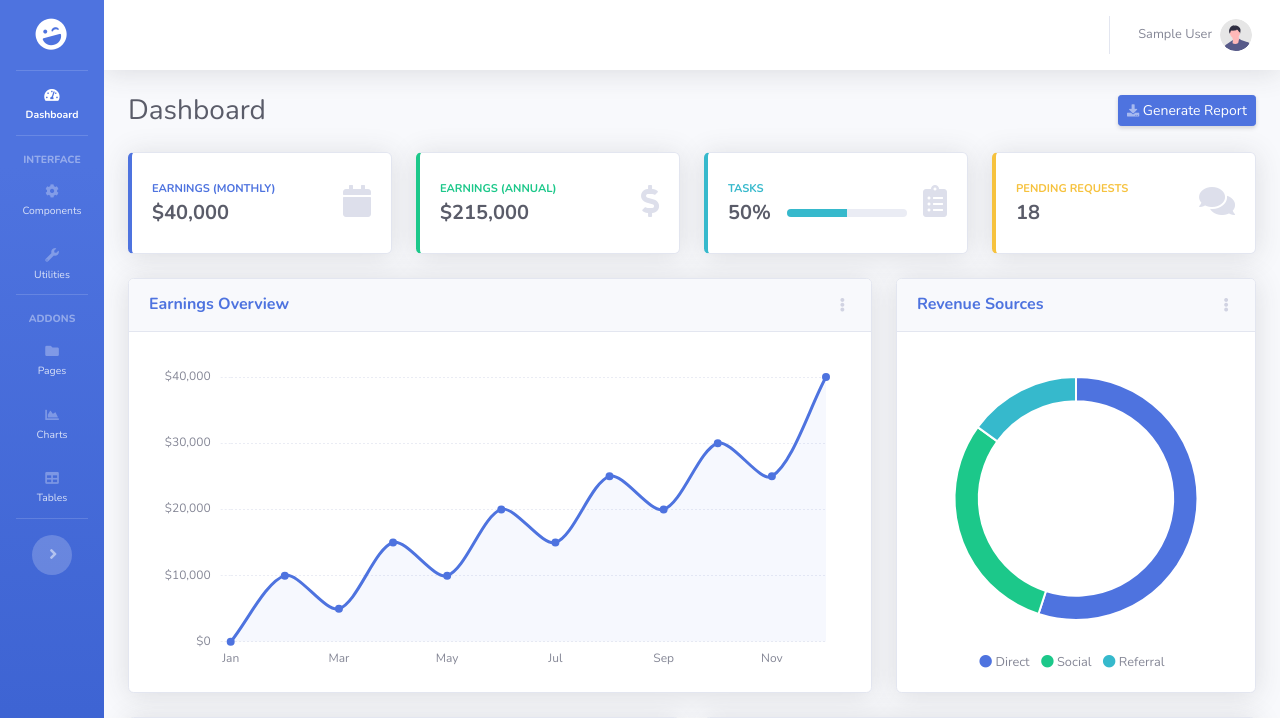
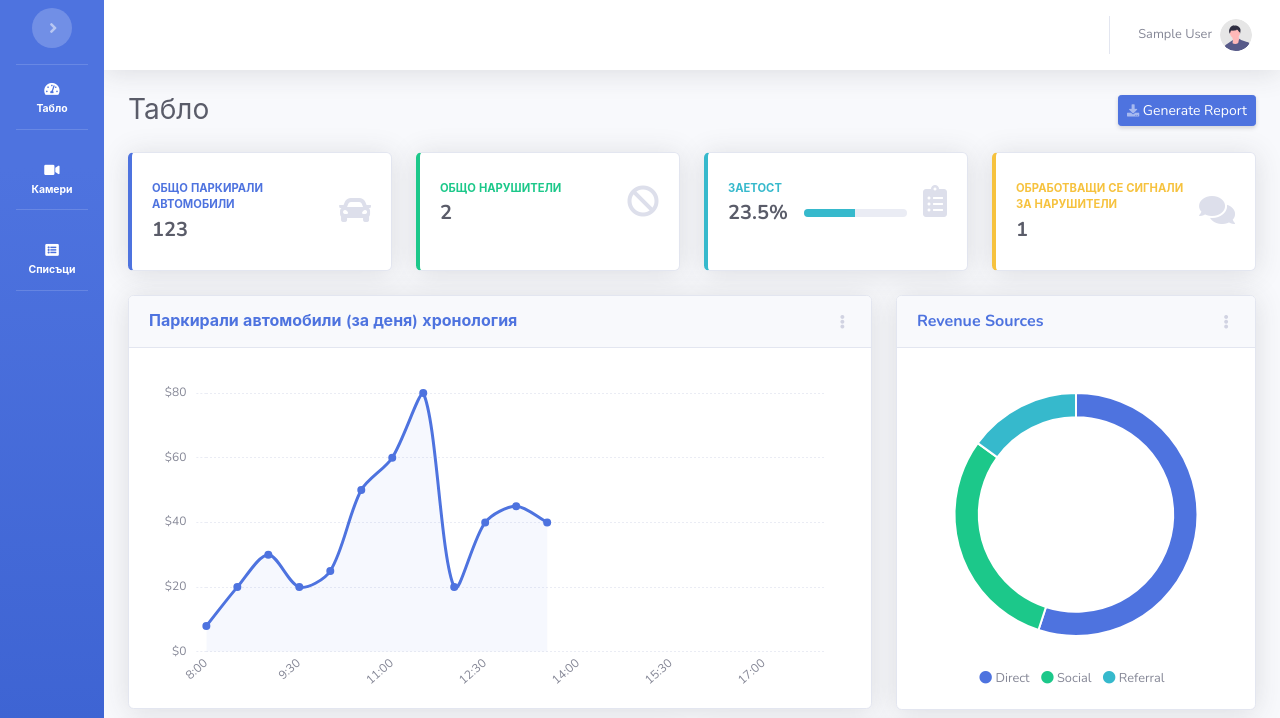
Before and after one commit to k0s3r40/parkit_refactored, a Django app: page / in a window 1280 px wide. Shown: the top 718 px of the page. Run offline with Django 4.2, Linux system fonts and the light colour scheme; the visitor is signed in with stand-in values (Sample User, id 1); some libraries are stand-ins or nearby versions.

Commit message:
WIP dashboard

```diff
--- a/dashboard/static/js/demo/chart-area-demo.js
+++ b/dashboard/static/js/demo/chart-area-demo.js
@@ -11,7 +11,7 @@ function number_format(number, decimals, dec_point, thousands_sep) {
         sep = (typeof thousands_sep === 'undefined') ? ',' : thousands_sep,
         dec = (typeof dec_point === 'undefined') ? '.' : dec_point,
         s = '',
-    toFixedFix = function(n, prec) {
+        toFixedFix = function (n, prec) {
             var k = Math.pow(10, prec);
             return '' + Math.round(n * k) / k;
         };
@@ -32,7 +32,7 @@ var ctx = document.getElementById("myAreaChart");
 var myLineChart = new Chart(ctx, {
     type: 'line',
     data: {
-    labels: ["Jan", "Feb", "Mar", "Apr", "May", "Jun", "Jul", "Aug", "Sep", "Oct", "Nov", "Dec"],
+        labels: ["8:00", "8:30", "9:00", "9:30", "10:00", "10:30", "11:00", "11:30", "12:00", "12:30", "13:00", "13:30", "14:00", "14:30", "15:00", "15:30", "16:00", "16:30", "17:00", "17:30", "18:00",],
         datasets: [{
             label: "Earnings",
             lineTension: 0.3,
@@ -46,7 +46,7 @@ var myLineChart = new Chart(ctx, {
             pointHoverBorderColor: "rgba(78, 115, 223, 1)",
             pointHitRadius: 10,
             pointBorderWidth: 2,
-      data: [0, 10000, 5000, 15000, 10000, 20000, 15000, 25000, 20000, 30000, 25000, 40000],
+            data: [8, 20, 30, 20, 25, 50, 60, 80, 20, 40, 45, 40],
         }],
     },
     options: {
@@ -77,7 +77,7 @@ var myLineChart = new Chart(ctx, {
                     maxTicksLimit: 5,
                     padding: 10,
                     // Include a dollar sign in the ticks
-          callback: function(value, index, values) {
+                    callback: function (value, index, values) {
                         return '$' + number_format(value);
                     }
                 },
@@ -108,7 +108,7 @@ var myLineChart = new Chart(ctx, {
             mode: 'index',
             caretPadding: 10,
             callbacks: {
-        label: function(tooltipItem, chart) {
+                label: function (tooltipItem, chart) {
                     var datasetLabel = chart.datasets[tooltipItem.datasetIndex].label || '';
                     return datasetLabel + ': $' + number_format(tooltipItem.yLabel);
                 }
--- a/dashboard/templates/index.html
+++ b/dashboard/templates/index.html
@@ -10,7 +10,7 @@
     <meta name="description" content="">
     <meta name="author" content="">
 
-    <title>SB Admin 2 - Dashboard</title>
+    <title>ParkIt Dashboard</title>
 
     <!-- Custom fonts for this template-->
     <link href="{% static 'vendor/fontawesome-free/css/all.min.css' %}" rel="stylesheet" type="text/css">
@@ -32,118 +32,36 @@
     <ul class="navbar-nav bg-gradient-primary sidebar sidebar-dark accordion toggled" id="accordionSidebar">
 
         <!-- Sidebar - Brand -->
-        <a class="sidebar-brand d-flex align-items-center justify-content-center" href="/">
-            <div class="sidebar-brand-icon rotate-n-15">
-                <i class="fas fa-laugh-wink"></i>
-            </div>
-            <div class="sidebar-brand-text mx-3">SB Admin <sup>2</sup></div>
-        </a>
+        <div class="text-center mt-2 d-none d-md-inline">
+            <button class="rounded-circle border-0" id="sidebarToggle"></button>
+        </div>
 
         <!-- Divider -->
         <hr class="sidebar-divider my-0">
 
         <!-- Nav Item - Dashboard -->
         <li class="nav-item active">
-            <a class="nav-link" href="index.html">
+            <a class="nav-link" href="/">
                 <i class="fas fa-fw fa-tachometer-alt"></i>
-                <span>Dashboard</span></a>
+                <span>Табло</span></a>
         </li>
 
         <!-- Divider -->
         <hr class="sidebar-divider">
-
-        <!-- Heading -->
-        <div class="sidebar-heading">
-            Interface
-        </div>
-
-        <!-- Nav Item - Pages Collapse Menu -->
-        <li class="nav-item">
-            <a class="nav-link collapsed" href="#" data-toggle="collapse" data-target="#collapseTwo"
-               aria-expanded="true" aria-controls="collapseTwo">
-                <i class="fas fa-fw fa-cog"></i>
-                <span>Components</span>
-            </a>
-            <div id="collapseTwo" class="collapse" aria-labelledby="headingTwo" data-parent="#accordionSidebar">
-                <div class="bg-white py-2 collapse-inner rounded">
-                    <h6 class="collapse-header">Custom Components:</h6>
-                    <a class="collapse-item" href="buttons.html">Buttons</a>
-                    <a class="collapse-item" href="cards.html">Cards</a>
-                </div>
-            </div>
+        <li class="nav-item active">
+            <a class="nav-link" href="/">
+                <i class="fas fa-fw fa-video"></i>
+                <span>Камери</span></a>
+        </li>
+        <hr class="sidebar-divider">
+        <li class="nav-item active">
+            <a class="nav-link" href="/">
+                <i class="fas fa-fw fa-list-alt"></i>
+                <span>Списъци</span></a>
         </li>
 
-        <!-- Nav Item - Utilities Collapse Menu -->
-        <li class="nav-item">
-            <a class="nav-link collapsed" href="#" data-toggle="collapse" data-target="#collapseUtilities"
-               aria-expanded="true" aria-controls="collapseUtilities">
-                <i class="fas fa-fw fa-wrench"></i>
-                <span>Utilities</span>
-            </a>
-            <div id="collapseUtilities" class="collapse" aria-labelledby="headingUtilities"
-                 data-parent="#accordionSidebar">
-                <div class="bg-white py-2 collapse-inner rounded">
-                    <h6 class="collapse-header">Custom Utilities:</h6>
-                    <a class="collapse-item" href="utilities-color.html">Colors</a>
-                    <a class="collapse-item" href="utilities-border.html">Borders</a>
-                    <a class="collapse-item" href="utilities-animation.html">Animations</a>
-                    <a class="collapse-item" href="utilities-other.html">Other</a>
-                </div>
-            </div>
-        </li>
-
-        <!-- Divider -->
-        <hr class="sidebar-divider">
-
-        <!-- Heading -->
-        <div class="sidebar-heading">
-            Addons
-        </div>
-
-        <!-- Nav Item - Pages Collapse Menu -->
-        <li class="nav-item">
-            <a class="nav-link collapsed" href="#" data-toggle="collapse" data-target="#collapsePages"
-               aria-expanded="true" aria-controls="collapsePages">
-                <i class="fas fa-fw fa-folder"></i>
-                <span>Pages</span>
-            </a>
-            <div id="collapsePages" class="collapse" aria-labelledby="headingPages" data-parent="#accordionSidebar">
-                <div class="bg-white py-2 collapse-inner rounded">
-                    <h6 class="collapse-header">Login Screens:</h6>
-                    <a class="collapse-item" href="login.html">Login</a>
-                    <a class="collapse-item" href="register.html">Register</a>
-                    <a class="collapse-item" href="forgot-password.html">Forgot Password</a>
-                    <div class="collapse-divider"></div>
-                    <h6 class="collapse-header">Other Pages:</h6>
-                    <a class="collapse-item" href="404.html">404 Page</a>
-                    <a class="collapse-item" href="blank.html">Blank Page</a>
-                </div>
-            </div>
-        </li>
-
-        <!-- Nav Item - Charts -->
-        <li class="nav-item">
-            <a class="nav-link" href="charts.html">
-                <i class="fas fa-fw fa-chart-area"></i>
-                <span>Charts</span></a>
-        </li>
-
-        <!-- Nav Item - Tables -->
-        <li class="nav-item">
-            <a class="nav-link" href="tables.html">
-                <i class="fas fa-fw fa-table"></i>
-                <span>Tables</span></a>
-        </li>
-
-        <!-- Divider -->
         <hr class="sidebar-divider d-none d-md-block">
 
-        <!-- Sidebar Toggler (Sidebar) -->
-        <div class="text-center d-none d-md-inline">
-            <button class="rounded-circle border-0" id="sidebarToggle"></button>
-        </div>
-
-        <!-- Sidebar Message -->
 
     </ul>
     <!-- End of Sidebar -->
@@ -165,33 +83,6 @@
                 <!-- Topbar Navbar -->
                 <ul class="navbar-nav ml-auto">
 
-                    <!-- Nav Item - Search Dropdown (Visible Only XS) -->
-                    <li class="nav-item dropdown no-arrow d-sm-none">
-                        <a class="nav-link dropdown-toggle" href="#" id="searchDropdown" role="button"
-                           data-toggle="dropdown" aria-haspopup="true" aria-expanded="false">
-                            <i class="fas fa-search fa-fw"></i>
-                        </a>
-                        <!-- Dropdown - Messages -->
-                        <div class="dropdown-menu dropdown-menu-right p-3 shadow animated--grow-in"
-                             aria-labelledby="searchDropdown">
-                            <form class="form-inline mr-auto w-100 navbar-search">
-                                <div class="input-group">
-                                    <input type="text" class="form-control bg-light border-0 small"
-                                           placeholder="Search for..." aria-label="Search"
-                                           aria-describedby="basic-addon2">
-                                    <div class="input-group-append">
-                                        <button class="btn btn-primary" type="button">
-                                            <i class="fas fa-search fa-sm"></i>
-                                        </button>
-                                    </div>
-                                </div>
-                            </form>
-                        </div>
-                    </li>
-
-                    <!-- Nav Item - Alerts -->
-
-                    <!-- Nav Item - Messages -->
 
                     <div class="topbar-divider d-none d-sm-block"></div>
 
@@ -224,7 +115,7 @@
 
                 <!-- Page Heading -->
                 <div class="d-sm-flex align-items-center justify-content-between mb-4">
-                    <h1 class="h3 mb-0 text-gray-800">Dashboard</h1>
+                    <h1 class="h3 mb-0 text-gray-800">Табло</h1>
                     <a href="#" class="d-none d-sm-inline-block btn btn-sm btn-primary shadow-sm"><i
                             class="fas fa-download fa-sm text-white-50"></i> Generate Report</a>
                 </div>
@@ -239,12 +130,13 @@
                                 <div class="row no-gutters align-items-center">
                                     <div class="col mr-2">
                                         <div class="text-xs font-weight-bold text-primary text-uppercase mb-1">
-                                            Earnings (Monthly)
+                                            Общо паркирали автомобили
                                         </div>
-                                        <div class="h5 mb-0 font-weight-bold text-gray-800">$40,000</div>
+                                        {#                                        Add data here from the backend#}
+                                        <div class="h5 mb-0 font-weight-bold text-gray-800">123</div>
                                     </div>
                                     <div class="col-auto">
-                                        <i class="fas fa-calendar fa-2x text-gray-300"></i>
+                                        <i class="fas fa-car fa-2x text-gray-300"></i>
                                     </div>
                                 </div>
                             </div>
@@ -258,12 +150,12 @@
                                 <div class="row no-gutters align-items-center">
                                     <div class="col mr-2">
                                         <div class="text-xs font-weight-bold text-success text-uppercase mb-1">
-                                            Earnings (Annual)
+                                            Общо нарушители
                                         </div>
-                                        <div class="h5 mb-0 font-weight-bold text-gray-800">$215,000</div>
+                                        <div class="h5 mb-0 font-weight-bold text-gray-800">2</div>
                                     </div>
                                     <div class="col-auto">
-                                        <i class="fas fa-dollar-sign fa-2x text-gray-300"></i>
+                                        <i class="fas fa-ban fa-2x text-gray-300"></i>
                                     </div>
                                 </div>
                             </div>
@@ -276,11 +168,11 @@
                             <div class="card-body">
                                 <div class="row no-gutters align-items-center">
                                     <div class="col mr-2">
-                                        <div class="text-xs font-weight-bold text-info text-uppercase mb-1">Tasks
+                                        <div class="text-xs font-weight-bold text-info text-uppercase mb-1">Заетост
                                         </div>
                                         <div class="row no-gutters align-items-center">
                                             <div class="col-auto">
-                                                <div class="h5 mb-0 mr-3 font-weight-bold text-gray-800">50%</div>
+                                                <div class="h5 mb-0 mr-3 font-weight-bold text-gray-800">23.5%</div>
                                             </div>
                                             <div class="col">
                                                 <div class="progress progress-sm mr-2">
@@ -306,9 +198,9 @@
                                 <div class="row no-gutters align-items-center">
                                     <div class="col mr-2">
                                         <div class="text-xs font-weight-bold text-warning text-uppercase mb-1">
-                                            Pending Requests
+                                            Обработващи се сигнали за нарушители
                                         </div>
-                                        <div class="h5 mb-0 font-weight-bold text-gray-800">18</div>
+                                        <div class="h5 mb-0 font-weight-bold text-gray-800">1</div>
                                     </div>
                                     <div class="col-auto">
                                         <i class="fas fa-comments fa-2x text-gray-300"></i>
@@ -329,7 +221,7 @@
                             <!-- Card Header - Dropdown -->
                             <div
                                     class="card-header py-3 d-flex flex-row align-items-center justify-content-between">
-                                <h6 class="m-0 font-weight-bold text-primary">Earnings Overview</h6>
+                                <h6 class="m-0 font-weight-bold text-primary">Паркирали автомобили (за деня) хронология</h6>
                                 <div class="dropdown no-arrow">
                                     <a class="dropdown-toggle" href="#" role="button" id="dropdownMenuLink"
                                        data-toggle="dropdown" aria-haspopup="true" aria-expanded="false">
```
Lines whose indentation alone changed are shown as unchanged.
